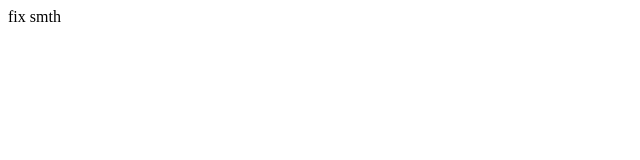
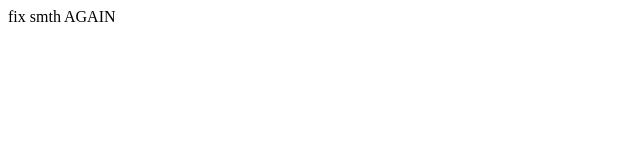
Before and after one commit to BilalRabadanov/checking, a plain HTML site: page index.html in a window 1280 px wide. Shown: the full height of the page, 0-640 px from the left. Drawn offline with Linux system fonts and the light colour scheme.

Commit message:
Коммит сообщение. Коротко описывает, что исправлено

```diff
--- a/index.html
+++ b/index.html
@@ -7,6 +7,6 @@
     <title>Document</title>
 </head>
 <body>
-    fix smth
+    fix smth AGAIN
 </body>
 </html>
```
